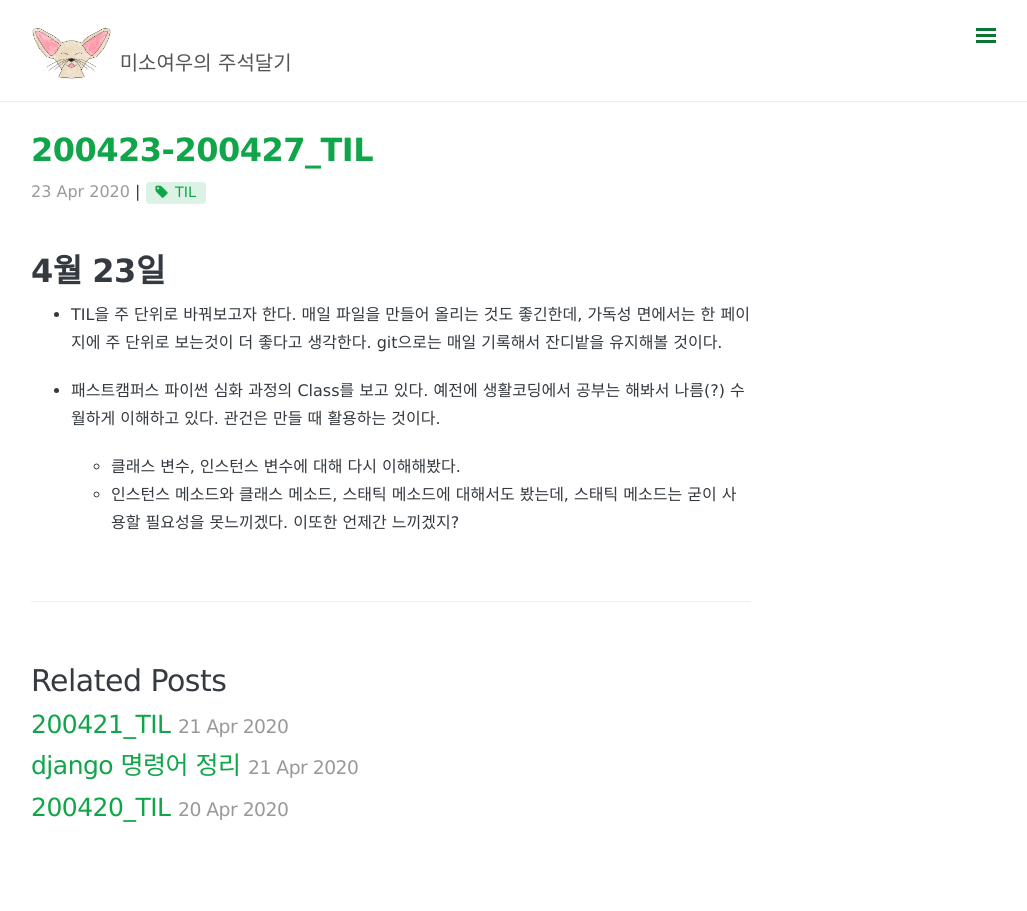
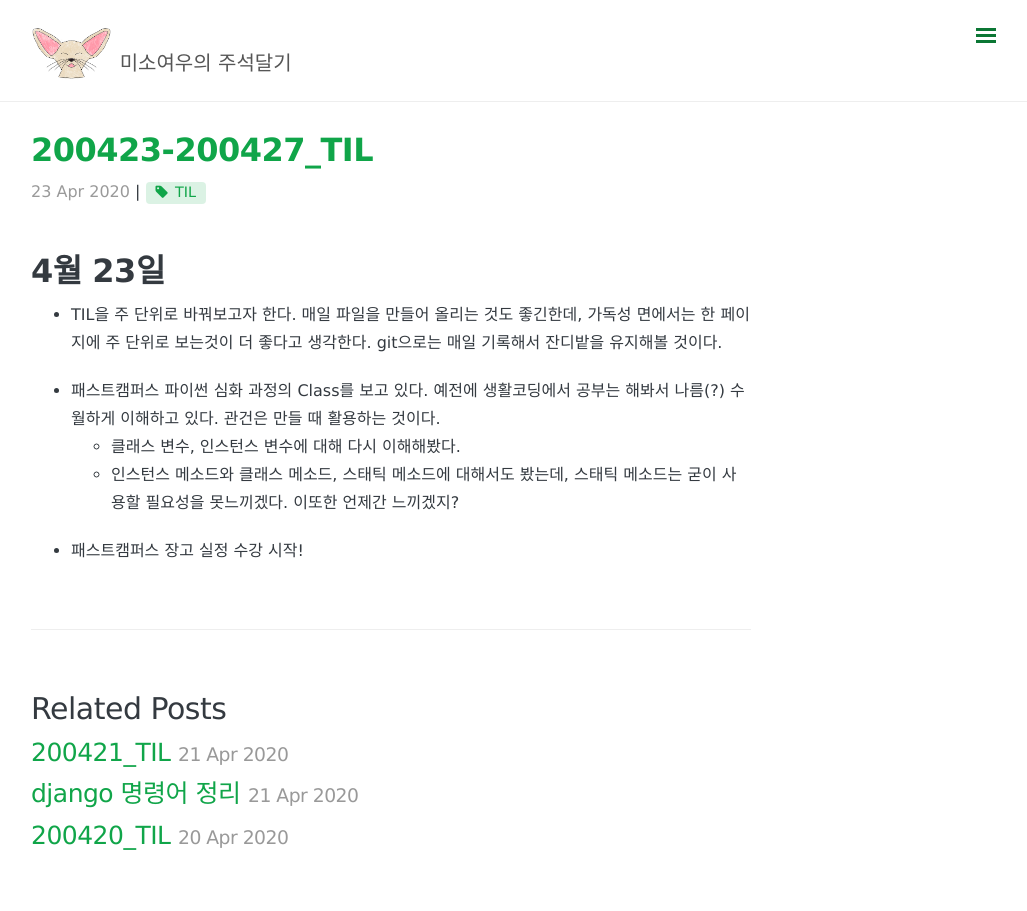
Before and after one commit to somefood/somefood.github.io, a Jekyll site: the page built from _posts/Today I Learned/2020-04-23-04-27-TIL.md, in a window 1280 px wide. Shown: the whole page, without its empty margins (249-1276 px from the left). Built offline with Jekyll 4.4.1, drawn with Linux system fonts in a browser that asks for light colours; nearby versions of some CDN libraries; comment, search, counter and statistics services are not loaded.

Commit message:
modified contents

```diff
--- a/_posts/Today I Learned/2020-04-23-04-27-TIL.md
+++ b/_posts/Today I Learned/2020-04-23-04-27-TIL.md
@@ -13,3 +13,5 @@
 - 패스트캠퍼스 파이썬 심화 과정의 Class를 보고 있다. 예전에 생활코딩에서 공부는 해봐서 나름(?) 수월하게 이해하고 있다. 관건은 만들 때 활용하는 것이다.
   - 클래스 변수, 인스턴스 변수에 대해 다시 이해해봤다.
   - 인스턴스 메소드와 클래스 메소드, 스태틱 메소드에 대해서도 봤는데, 스태틱 메소드는 굳이 사용할 필요성을 못느끼겠다. 이또한 언제간 느끼겠지?
+
+- 패스트캠퍼스 장고 실정 수강 시작!
```
